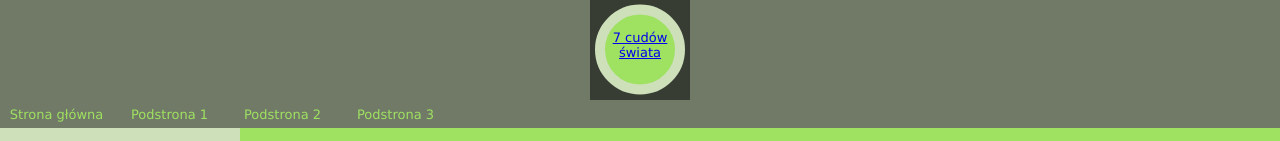
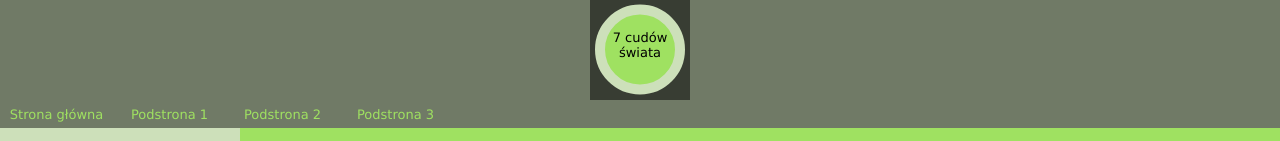
Before and after one commit to bartosz-kubecki/I12-7-cudow-swiata, a plain HTML site: page index.html in a window 1280 px wide. Shown: the top 141 px of the page. Drawn offline with Linux system fonts and the light colour scheme.

Commit message:
Update style.css

```diff
--- a/style.css
+++ b/style.css
@@ -24,6 +24,8 @@ header {
   height: 100px;
 
   background-color: rgba(0, 0, 0, 0.5);
+  text-decoration: none;
+  color: black;
 
   animation-name: logo;
   animation-duration: 2s;
```
